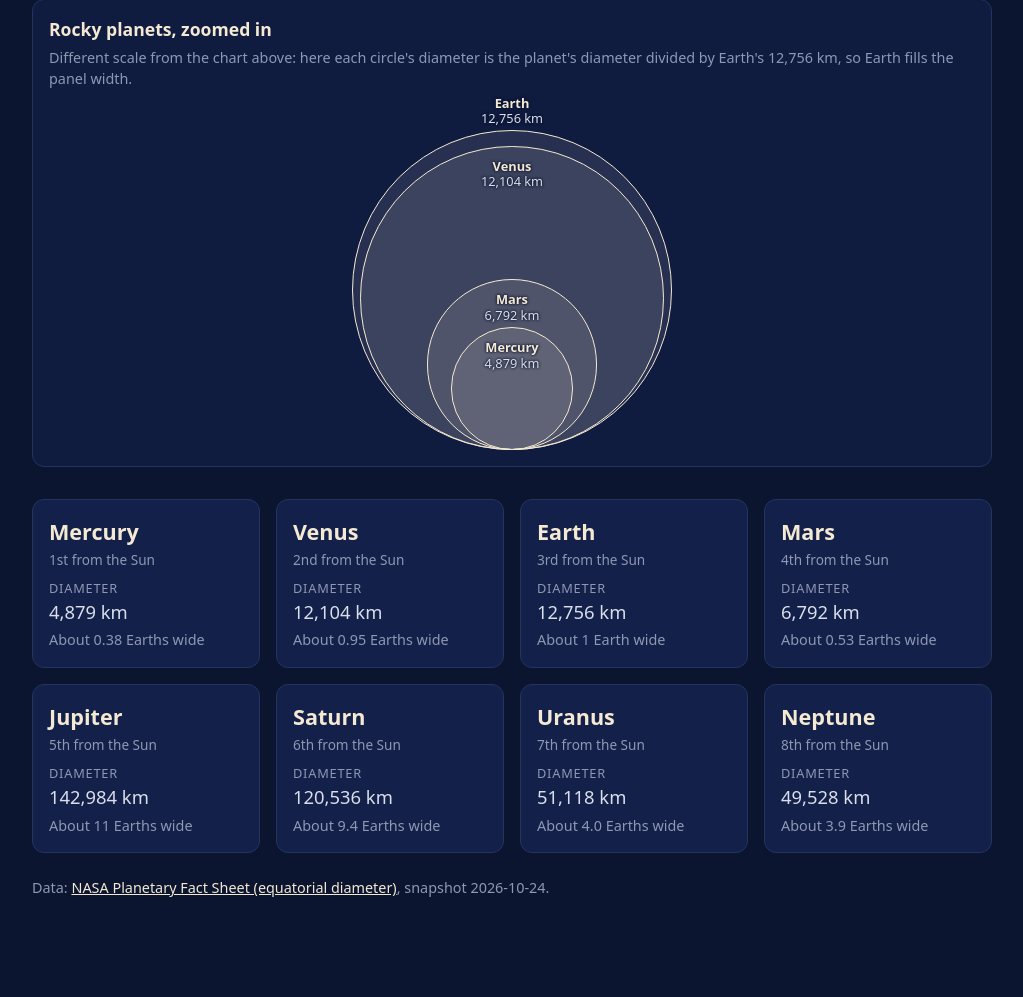
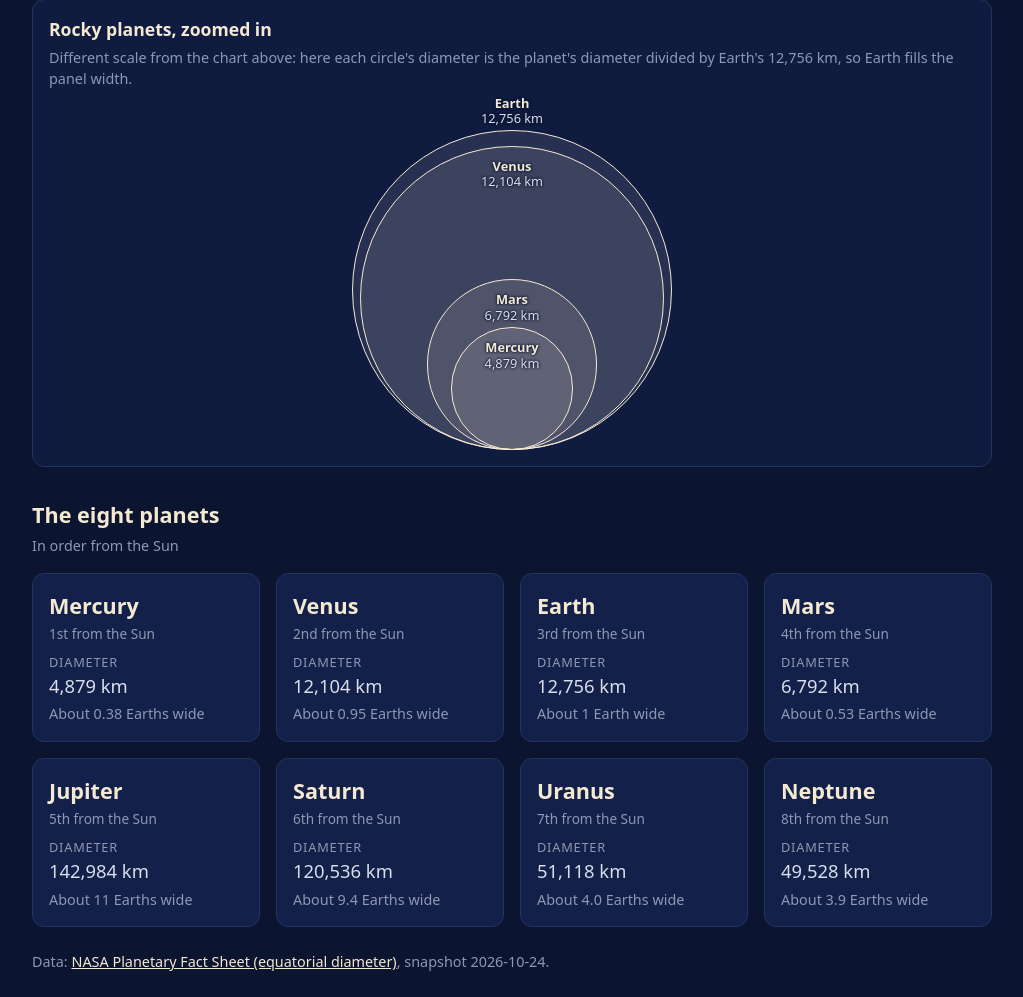
Before and after one commit to l33tfleet/loop-build-test, a FastAPI app: page / in a window 1280 px wide. Shown: the part 990-1987 px from the top of the page, without its empty margins (128-1151 px from the left). Before the commit the page ends 1887 px from the top, so only its background shows below. Run offline with FastAPI, Linux system fonts and the light colour scheme.

Commit message:
Give the planet shelf a visible "The eight planets" heading
Wrap the card grid in a section.planet-shelf labelled by a visible
h2#shelf-title plus an "In order from the Sun" note. The grid itself is
now an inner div.shelf, so the heading sits outside it and never takes a
grid cell. The aria-label is replaced by aria-labelledby. Card markup is
unchanged; the title rule uses `.planet-shelf > h2` so it can't override
the card h2 styles.

Refs #33

Co-Authored-By: Claude Opus 5.5 <noreply@anthropic.com>

```diff
--- a/static/arcade.css
+++ b/static/arcade.css
@@ -31,6 +31,9 @@ h1 { margin: 0; color: var(--paper); font-size: 2.25rem; letter-spacing: 0.02em;
 .birthday-result strong { font-size: 1.5rem; font-variant-numeric: tabular-nums; }
 #age-error { color: #ffd3c6; }
 
+/* Shelf title sits above the grid, so it never takes a card cell; > keeps it off the card h2s. */
+.planet-shelf > h2 { margin: 0 0 4px; color: var(--paper); font-size: 1.35rem; }
+.shelf-note { margin: 0 0 16px; color: var(--muted); font-size: 0.9rem; }
 /* Cards keep a readable width on large screens. */
 .shelf { max-width: 960px; }
 /* Phones: two cards per row from ~376px up (390px gives 173px columns); 320px stays one column so text never wraps. */
--- a/templates/index.html
+++ b/templates/index.html
@@ -76,7 +76,10 @@
         {% endfor %}
       </ol>
     </section>
-    <section class="shelf" aria-label="Planet shelf">
+    <section class="planet-shelf" aria-labelledby="shelf-title">
+      <h2 id="shelf-title">The eight planets</h2>
+      <p class="shelf-note">In order from the Sun</p>
+      <div class="shelf">
       {% for p in planets %}
       <article class="planet-card" data-order="{{ p.order }}">
         <h2>{{ p.name }}</h2>
@@ -86,6 +89,7 @@
         <p class="earths">About {{ p.earths }} Earth{{ "" if p.earths == "1" else "s" }} wide</p>
       </article>
       {% endfor %}
+      </div>
     </section>
     <p class="source">Data: <a href="{{ source.url }}" rel="noopener">{{ source.name }}</a>, snapshot {{ source.retrieved }}.</p>
   </main>
```
Also changed, not shown: tests/regressions/test_shelf_heading.py (added, +35 -0 lines).
